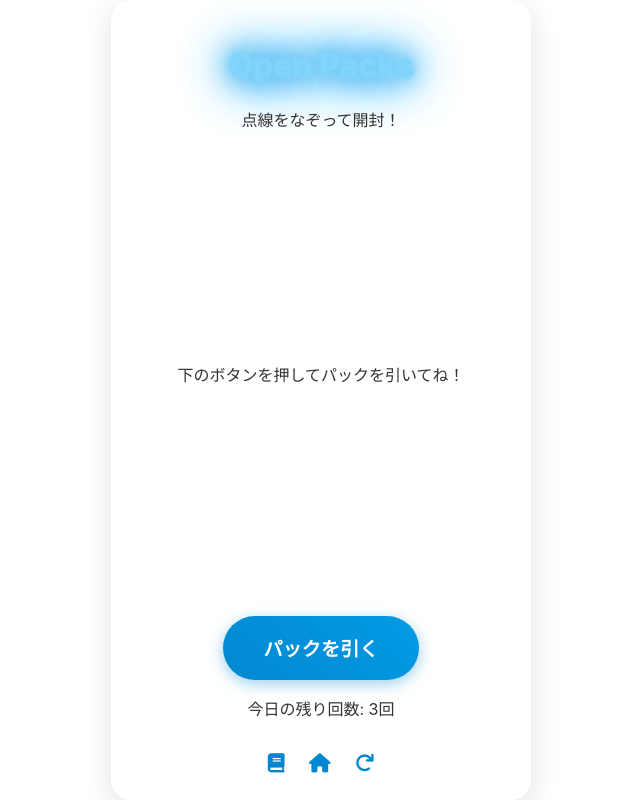
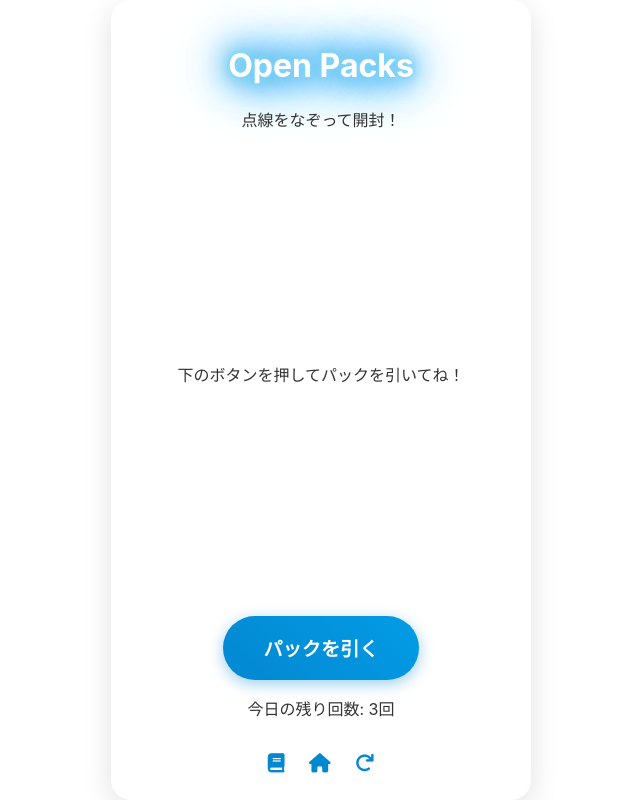
Before and after one commit to zio-0123/birthday-site, a plain HTML site: page gacha.html in a window 1280 px wide. Shown: the whole page, without its empty margins (319-959 px from the left). Drawn offline with Linux system fonts and the light colour scheme.

Commit message:
Adjust neon text color for better visibility

```diff
--- a/css/style.css
+++ b/css/style.css
@@ -177,7 +177,7 @@ main {
 
 /* ネオンテキストスタイル */
 .neon-text {
-    color: #81d4fa; /* 明るい水色 */
+    color: #FFFFFF; /* 文字色を白色に変更 */
     text-shadow:
         0 0 5px #81d4fa,
         0 0 10px #81d4fa,
```
